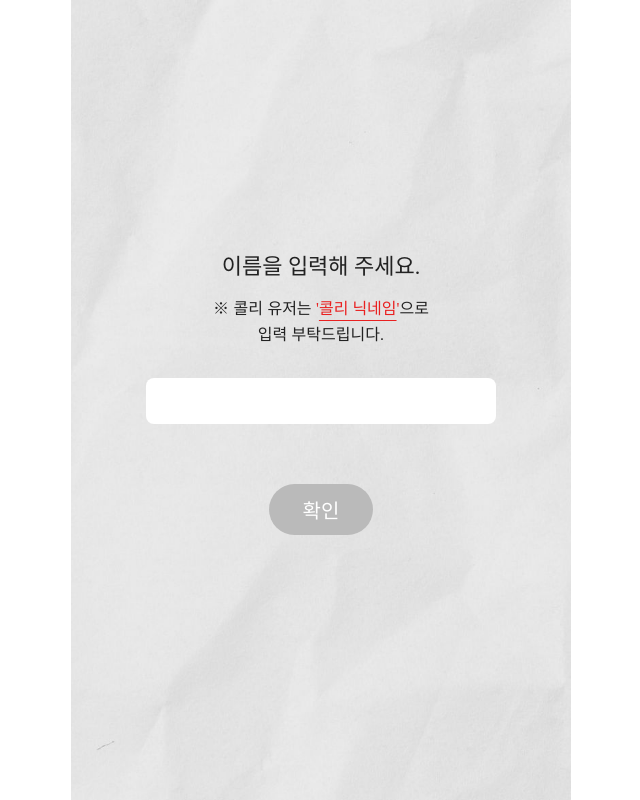
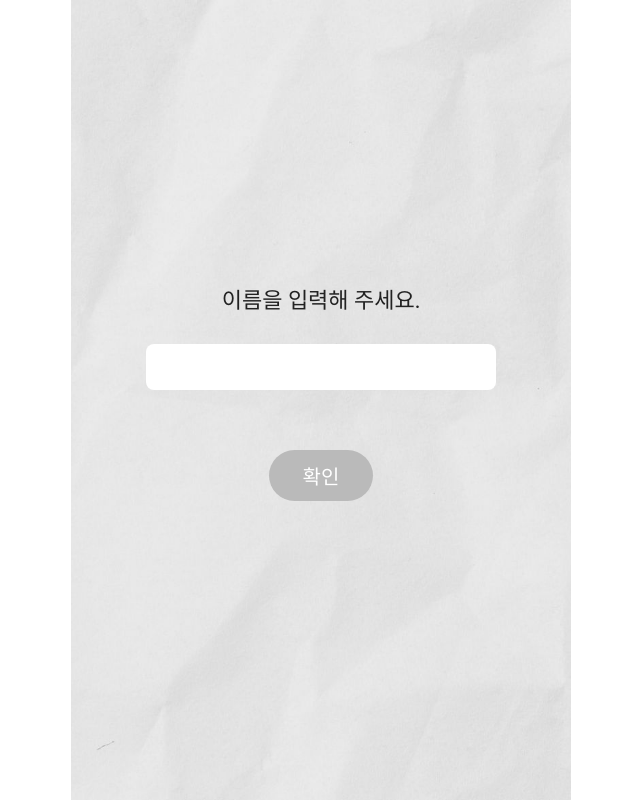
Before and after one commit to nyun2024/sakaday_test, a React (Vite) app: page /#/UseName in a window 1280 px wide. Shown: the whole page, without its empty margins (319-959 px from the left). Built offline with nearby package versions, Linux system fonts and the light colour scheme; a web font is replaced by a local one.

Commit message:
이름 입력화면 desc 삭제제

```diff
--- a/src/pages/inputUserName/InputUserName.jsx
+++ b/src/pages/inputUserName/InputUserName.jsx
@@ -22,15 +22,6 @@ const InputUserName = () => {
   return (
     <Container center className={styles.inputUserNameContainer}>
       <div className={styles.title}>이름을 입력해 주세요.</div>
-      <div className={styles.desc}>
-        ※ 콜리 유저는{' '}
-        <strong>
-          '<span>콜리 닉네임</span>'
-        </strong>
-        으로
-        <br />
-        입력 부탁드립니다.
-      </div>
       <input type="text" className={styles.input} onChange={handleInputChange} />
       <GoLink className={styles.goTest} link="/Quiz" disabled={userName.length === 0} clickEvent={clickLinkEvent}>
         확인
--- a/src/pages/inputUserName/InputUserName.module.scss
+++ b/src/pages/inputUserName/InputUserName.module.scss
@@ -7,7 +7,7 @@
 }
 .title {
   font-size: 22px;
-  margin-bottom: 16px;
+  margin-bottom: 30px;
   font-family: 'MaruBuriSemiBold';
 }
 .desc {
```
